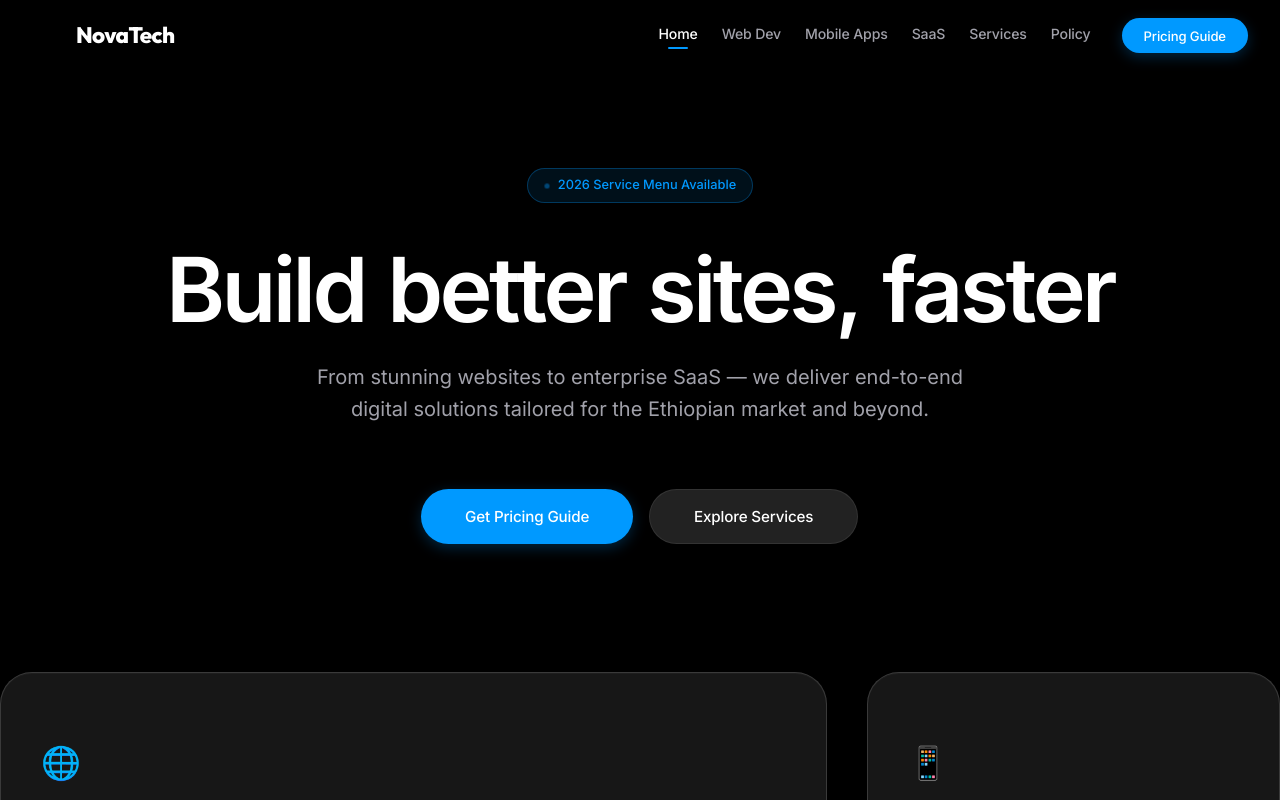
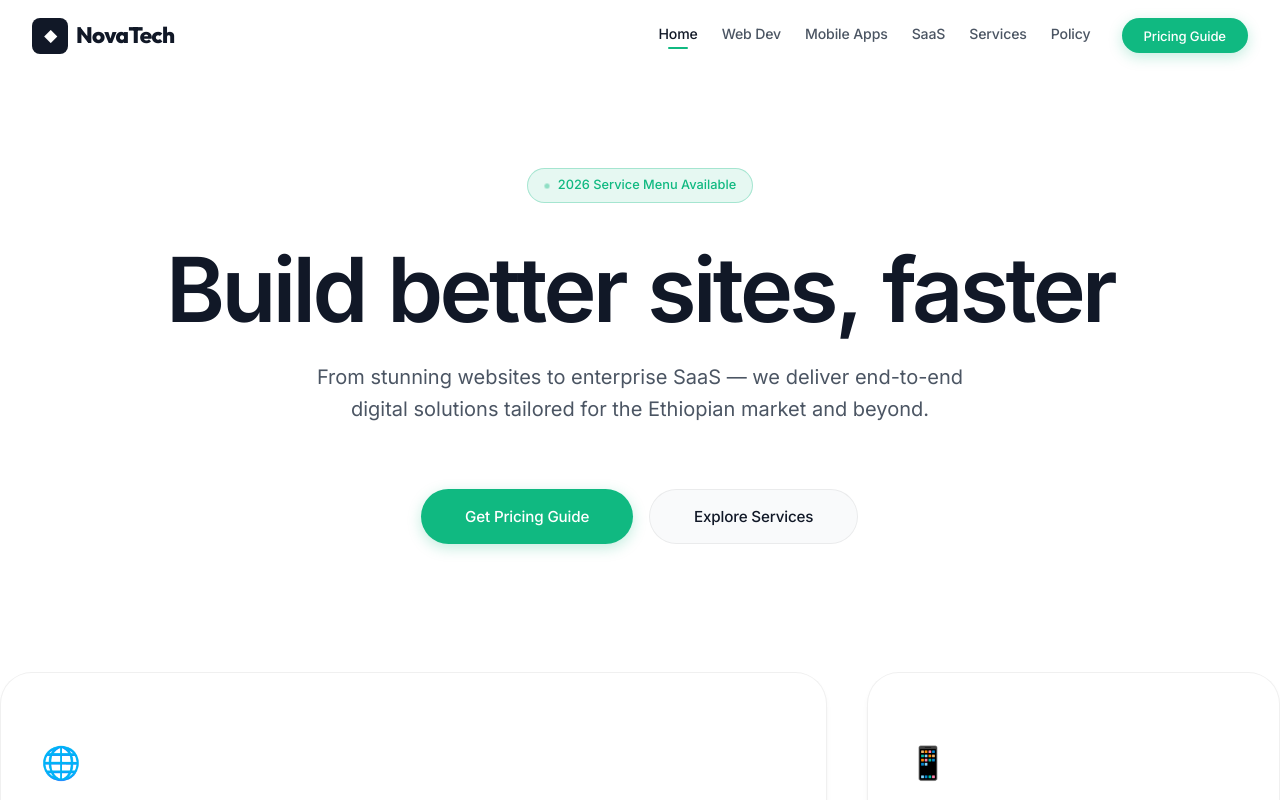
Before and after one commit to kylosonic/Agency, a React (Vite) app: page / in a window 1280 px wide. Shown: the top 800 px of the page. Built offline with nearby package versions, Linux system fonts and the light colour scheme.

Commit message:
feat: Establish foundational global styling with design tokens and create the initial HomePage component.

```diff
--- a/src/index.css
+++ b/src/index.css
@@ -2,49 +2,49 @@
 
 /* ========== DESIGN TOKENS ========== */
 :root {
-  /* Base palette — Framer Dark Mode */
-  --bg-primary: #000000;
-  --bg-secondary: #0A0A0A;
-  --bg-tertiary: #161616;
-  --bg-card: rgba(255, 255, 255, 0.10); /* Prominent visibility */
-  --bg-card-hover: rgba(255, 255, 255, 0.14);
-  --bg-dark: #000000;
-  --bg-dark-soft: #111111;
-
-  /* Neon Accent — Framer Blue */
-  --green: #0099FF;
-  --green-light: #0055FF;
-  --green-dark: #0033cc;
-  --green-bg: rgba(0, 153, 255, 0.1);
-  --green-border: rgba(0, 153, 255, 0.3);
-
-  /* Secondary Accent — Deep Blue */
-  --blue: #0055FF;
-
-  /* Glass tokens (Dark frosted glass) */
-  --glass-bg: rgba(40, 40, 40, 0.6);
-  --glass-bg-hover: rgba(50, 50, 50, 0.7);
-  --glass-bg-strong: rgba(40, 40, 40, 0.85);
-  --glass-bg-card: rgba(255, 255, 255, 0.09); /* Solid contrast */
-  --glass-bg-dark: rgba(25, 25, 25, 0.8);
-  --glass-border: rgba(255, 255, 255, 0.15); /* Strong box definition */
-  --glass-border-hover: rgba(255, 255, 255, 0.25);
-  --glass-blur: 40px;
-  --glass-blur-strong: 60px;
-
-  /* Text - Light mode text for dark backgrounds */
-  --text-primary: #ffffff;
-  --text-secondary: #a1a1aa;  /* Framer grey */
-  --text-tertiary: #71717a;
-  --text-inverse: #000000;
-  --text-green: #ffffff;
+  /* Base palette — Clean Light Mode */
+  --bg-primary: #FFFFFF;
+  --bg-secondary: #F9FAFB;
+  --bg-tertiary: #F3F4F6;
+  --bg-card: #FFFFFF;
+  --bg-card-hover: #F9FAFB;
+  --bg-dark: #111827; /* Maintained for inverted elements like footer */
+  --bg-dark-soft: #1F2937;
+
+  /* Vibrant Accent — Emerald Green */
+  --green: #10B981;
+  --green-light: #34D399;
+  --green-dark: #047857;
+  --green-bg: rgba(16, 185, 129, 0.1);
+  --green-border: rgba(16, 185, 129, 0.3);
+
+  /* Secondary Accent */
+  --blue: #10B981;
+
+  /* Glass tokens (Light frosted glass) */
+  --glass-bg: rgba(255, 255, 255, 0.7);
+  --glass-bg-hover: rgba(255, 255, 255, 0.85);
+  --glass-bg-strong: rgba(255, 255, 255, 0.95);
+  --glass-bg-card: #FFFFFF;
+  --glass-bg-dark: rgba(243, 244, 246, 0.8);
+  --glass-border: rgba(0, 0, 0, 0.06); /* Soft grey border */
+  --glass-border-hover: rgba(0, 0, 0, 0.12);
+  --glass-blur: 20px;
+  --glass-blur-strong: 30px;
+
+  /* Text - High contrast for light backgrounds */
+  --text-primary: #111827;
+  --text-secondary: #4B5563;
+  --text-tertiary: #9CA3AF;
+  --text-inverse: #FFFFFF; /* Text on dark buttons */
+  --text-green: #10B981;
 
   /* Spacing */
   --space-xs: 0.25rem;
   --space-sm: 0.5rem;
   --space-md: 1rem;
   --space-lg: 1.5rem;
-  --space-xl: 2.5rem; /* Increased for floating effect */
+  --space-xl: 2.5rem;
   --space-2xl: 4rem;
   --space-3xl: 6rem;
   --space-4xl: 8rem;
@@ -58,14 +58,14 @@
   --radius-2xl: 32px;
   --radius-full: 9999px;
 
-  /* Shadows — Deep, subtle glows */
-  --shadow-xs: 0 2px 8px rgba(0, 0, 0, 0.8);
-  --shadow-sm: 0 4px 16px rgba(0, 0, 0, 0.9);
-  --shadow-md: 0 8px 32px rgba(0, 0, 0, 0.95);
-  --shadow-lg: 0 16px 48px rgba(0, 0, 0, 1);
-  --shadow-xl: 0 24px 80px rgba(0, 0, 0, 1);
-  --shadow-green: 0 4px 14px rgba(0, 153, 255, 0.25);
-  --shadow-hover: 0 24px 48px rgba(0, 0, 0, 0.9), 0 0 32px rgba(0, 85, 255, 0.15), 0 1px 0 rgba(255, 255, 255, 0.05) inset;
+  /* Shadows — Soft, paper-like elevations */
+  --shadow-xs: 0 1px 2px 0 rgba(0, 0, 0, 0.05);
+  --shadow-sm: 0 4px 6px -1px rgba(0, 0, 0, 0.05), 0 2px 4px -1px rgba(0, 0, 0, 0.03);
+  --shadow-md: 0 10px 15px -3px rgba(0, 0, 0, 0.05), 0 4px 6px -2px rgba(0, 0, 0, 0.025);
+  --shadow-lg: 0 20px 25px -5px rgba(0, 0, 0, 0.05), 0 10px 10px -5px rgba(0, 0, 0, 0.02);
+  --shadow-xl: 0 25px 50px -12px rgba(0, 0, 0, 0.1);
+  --shadow-green: 0 4px 14px rgba(16, 185, 129, 0.25);
+  --shadow-hover: 0 20px 25px -5px rgba(0, 0, 0, 0.08), 0 10px 10px -5px rgba(0, 0, 0, 0.03);
 
   /* Transitions */
   --ease-out: cubic-bezier(0.16, 1, 0.3, 1);
@@ -194,11 +194,11 @@ h1 {
 }
 
 .gradient-text {
-  color: #ffffff;
+  color: var(--text-primary);
 }
 
 .gradient-accent {
-  color: #fff;
+  color: var(--green);
 }
 
 /* ========== BUTTONS ========== */
@@ -236,14 +236,14 @@ h1 {
 }
 
 .btn-secondary {
-  background: #222222;
-  color: #ffffff;
-  border: 1px solid rgba(255, 255, 255, 0.08);
+  background: var(--bg-secondary);
+  color: var(--text-primary);
+  border: 1px solid var(--glass-border);
 }
 
 .btn-secondary:hover {
-  background: #2a2a2a;
-  border-color: rgba(255, 255, 255, 0.15);
+  background: var(--bg-tertiary);
+  border-color: var(--glass-border-hover);
   transform: translateY(-2px) scale(1.01);
 }
 
@@ -342,7 +342,9 @@ h1 {
 }
 
 .navbar.scrolled {
-  background: #000000;
+  background: rgba(255, 255, 255, 0.9);
+  backdrop-filter: blur(10px);
+  -webkit-backdrop-filter: blur(10px);
   border-bottom: 1px solid var(--glass-border);
 }
 
@@ -546,7 +548,7 @@ h1 {
 
 .hero p {
   font-size: 1.25rem;
-  color: #a1a1aa;
+  color: var(--text-secondary);
   margin-bottom: var(--space-2xl);
   max-width: 650px;
   margin-left: auto;
@@ -588,7 +590,7 @@ h1 {
   position: relative;
   overflow: hidden;
   transition: all var(--transition-base);
-  box-shadow: var(--shadow-sm), inset 0 1px 0 rgba(255, 255, 255, 0.03);
+  box-shadow: var(--shadow-sm);
   will-change: transform, box-shadow;
 }
 
@@ -596,15 +598,15 @@ h1 {
   content: '';
   position: absolute;
   inset: 0;
-  background: linear-gradient(145deg, rgba(0, 153, 255, 0.08) 0%, transparent 50%);
+  background: linear-gradient(145deg, var(--green-bg) 0%, transparent 50%);
   opacity: 0;
   transition: opacity var(--transition-slow);
 }
 
 .hero-feature-card:hover {
   transform: translateY(-8px) scale(1.02);
-  box-shadow: var(--shadow-hover), inset 0 1px 0 rgba(255, 255, 255, 0.05);
-  border-color: rgba(0, 153, 255, 0.3);
+  box-shadow: var(--shadow-hover);
+  border-color: var(--green-border);
 }
 
 .hero-feature-card:hover::before {
@@ -659,7 +661,7 @@ h1 {
 .hero-stat:hover {
   transform: translateY(-5px) scale(1.03);
   box-shadow: var(--shadow-hover);
-  border-color: rgba(79, 110, 247, 0.2);
+  border-color: var(--green-border);
 }
 
 .hero-stat-value {
@@ -713,15 +715,15 @@ h1 {
   content: '';
   position: absolute;
   inset: 0;
-  background: linear-gradient(145deg, rgba(0, 153, 255, 0.09) 0%, transparent 55%);
+  background: linear-gradient(145deg, var(--green-bg) 0%, transparent 55%);
   opacity: 0;
   transition: opacity var(--transition-slow);
 }
 
 .about-card:hover {
   transform: translateY(-8px) scale(1.02);
-  box-shadow: var(--shadow-hover), inset 0 1px 0 rgba(255, 255, 255, 0.05);
-  border-color: rgba(0, 153, 255, 0.3);
+  box-shadow: var(--shadow-hover);
+  border-color: var(--green-border);
 }
 
 .about-card:hover::before {
@@ -743,9 +745,9 @@ h1 {
 
 .about-card:hover .about-card-icon-wrap {
   transform: scale(1.1) rotate(-3deg);
-  background: rgba(79, 110, 247, 0.12);
-  border-color: rgba(79, 110, 247, 0.3);
-  box-shadow: 0 4px 16px rgba(79, 110, 247, 0.15);
+  background: var(--green-bg);
+  border-color: var(--green-border);
+  box-shadow: var(--shadow-green);
 }
 
 .about-card-icon {
@@ -851,13 +853,13 @@ h1 {
   font-weight: 600;
   font-size: 0.95rem;
   transition: all var(--transition-base);
-  box-shadow: 0 4px 15px rgba(0, 153, 255, 0.3);
+  box-shadow: var(--shadow-green);
 }
 
 .floating-cta-btn:hover {
   background: var(--green-light);
   transform: scale(1.02);
-  box-shadow: 0 6px 20px rgba(0, 153, 255, 0.45);
+  box-shadow: var(--shadow-hover);
 }
 
 .floating-cta-btn .icon {
@@ -1138,15 +1140,15 @@ h1 {
   content: '';
   position: absolute;
   inset: 0;
-  background: linear-gradient(145deg, rgba(0, 153, 255, 0.08) 0%, transparent 55%);
+  background: linear-gradient(145deg, var(--green-bg) 0%, transparent 55%);
   opacity: 0;
   transition: opacity var(--transition-slow);
 }
 
 .service-card:hover {
   transform: translateY(-7px) scale(1.02);
-  box-shadow: var(--shadow-hover), inset 0 1px 0 rgba(255, 255, 255, 0.05);
-  border-color: rgba(79, 110, 247, 0.22);
+  box-shadow: var(--shadow-hover);
+  border-color: var(--green-border);
 }
 
 .service-card:hover::before {
@@ -1171,7 +1173,7 @@ h1 {
   background: var(--green);
   border-color: var(--green);
   transform: scale(1.12) rotate(-3deg);
-  box-shadow: 0 4px 16px rgba(79, 110, 247, 0.3);
+  box-shadow: var(--shadow-green);
 }
 
 .service-card h3 {
@@ -1212,7 +1214,7 @@ h1 {
 }
 
 .addon-card {
-  background: rgba(255, 255, 255, 0.03); /* Updated from var(--glass-bg-card) */
+  background: var(--bg-card);
   backdrop-filter: blur(var(--glass-blur));
   -webkit-backdrop-filter: blur(var(--glass-blur));
   border: 1px solid var(--glass-border);
@@ -1223,7 +1225,7 @@ h1 {
 }
 
 .feature-card {
-  background: rgba(255, 255, 255, 0.05); /* Updated to new visibility */
+  background: var(--bg-card);
   border: 1px solid var(--glass-border);
   border-radius: var(--radius-2xl);
   padding: var(--space-2xl);
@@ -1234,7 +1236,7 @@ h1 {
 .feature-card:hover {
   transform: translateY(-5px);
   background: var(--bg-card-hover);
-  border-color: rgba(255, 255, 255, 0.12);
+  border-color: var(--glass-border-hover);
   box-shadow: var(--shadow-hover);
 }
 
@@ -1505,7 +1507,7 @@ h1 {
 }
 
 .services-table tr:hover td {
-  background: rgba(79, 110, 247, 0.03);
+  background: var(--green-bg);
 }
 
 .services-table .price-cell {
@@ -1696,7 +1698,7 @@ h1 {
 
 .form-group input:focus {
   border-color: var(--green);
-  box-shadow: 0 0 0 3px rgba(0, 153, 255, 0.15);
+  box-shadow: 0 0 0 3px var(--green-bg);
   background: var(--bg-primary);
 }
 
@@ -1801,7 +1803,7 @@ h1 {
   right: -20%;
   width: 400px;
   height: 400px;
-  background: radial-gradient(circle, rgba(0, 153, 255, 0.15) 0%, transparent 70%);
+  background: radial-gradient(circle, var(--green-bg) 0%, transparent 70%);
   animation: cta-glow 6s ease-in-out infinite alternate;
 }
 
@@ -1824,7 +1826,7 @@ h1 {
 }
 
 .cta-inner p {
-  color: rgba(255, 255, 255, 0.55);
+  color: var(--text-secondary);
   max-width: 480px;
   margin: 0 auto var(--space-xl);
   position: relative;
@@ -1856,7 +1858,7 @@ h1 {
   left: 50%;
   width: 800px;
   height: 800px;
-  background: radial-gradient(circle, rgba(79, 110, 247, 0.1) 0%, rgba(139, 92, 246, 0.05) 50%, transparent 70%);
+  background: radial-gradient(circle, var(--green-bg) 0%, transparent 70%);
   transform: translateX(-50%);
   pointer-events: none;
   animation: page-hero-glow 15s ease-in-out infinite alternate;
@@ -1912,9 +1914,9 @@ h1 {
   display: flex;
   align-items: center;
   gap: var(--space-sm);
-  box-shadow: 0 16px 32px rgba(139, 92, 246, 0.4), 0 4px 16px rgba(0, 0, 0, 0.3);
+  box-shadow: var(--shadow-green);
   transition: transform var(--transition-base), background var(--transition-fast);
-  border: 1px solid rgba(255, 255, 255, 0.15);
+  border: 1px solid var(--green-border);
 }
 
 .floating-cta-btn:hover {
@@ -1930,9 +1932,9 @@ h1 {
 .modal-backdrop-blur {
   position: fixed;
   inset: 0;
-  background: rgba(10, 10, 15, 0.6);
-  backdrop-filter: blur(16px);
-  -webkit-backdrop-filter: blur(16px);
+  background: rgba(255, 255, 255, 0.4);
+  backdrop-filter: blur(8px);
+  -webkit-backdrop-filter: blur(8px);
   z-index: 100;
   display: flex;
   justify-content: flex-end;
@@ -1942,9 +1944,9 @@ h1 {
   width: 100%;
   max-width: 450px;
   height: 100vh;
-  background: var(--bg-secondary);
+  background: var(--bg-card);
   border-left: 1px solid var(--glass-border);
-  box-shadow: -10px 0 40px rgba(0, 0, 0, 0.5);
+  box-shadow: var(--shadow-xl);
   padding: var(--space-2xl) var(--space-xl);
   overflow-y: auto;
   position: relative;
--- a/src/pages/HomePage.jsx
+++ b/src/pages/HomePage.jsx
@@ -20,7 +20,7 @@ export default function HomePage({ onDownloadClick }) {
                         </div>
                     </ScrollReveal>
 
-                    <h1 className="gradient-text">
+                    <h1>
                         <StaggeredText text="Build better sites, faster" delay={0.2} />
                     </h1>
 
```
